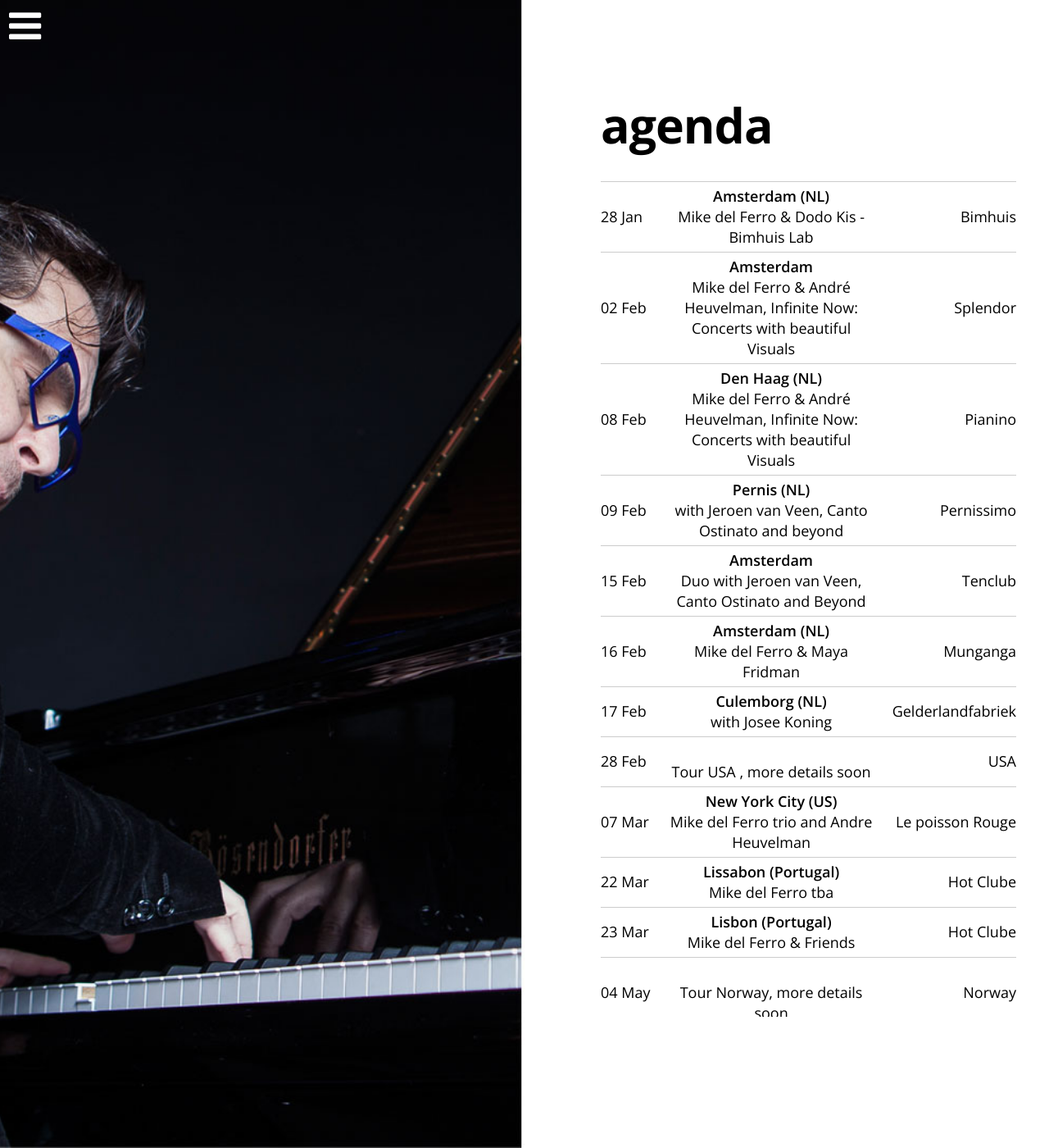
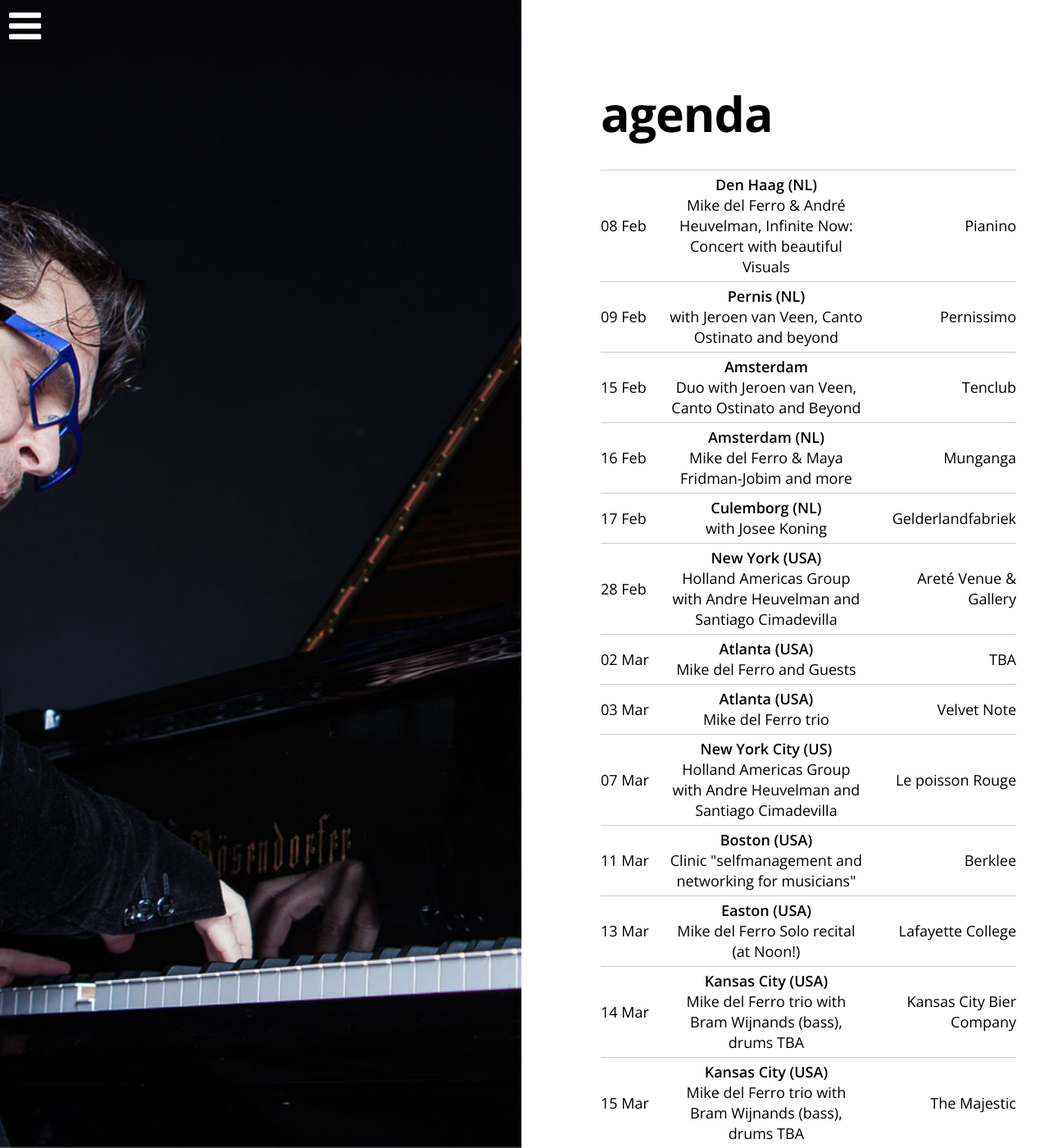
Before and after one commit to mikedelferro/website, a Jekyll site: the page built from agenda.html, in a window 1280 px wide and 1400 px high. Shown: the whole window at 82% size. Built offline with Jekyll 4.4.1, drawn with Linux system fonts in a browser that asks for light colours; nearby versions of some CDN libraries; some of the changed text lies outside the part shown.

Commit message:
Updated '_config.yml' via CloudCannon

```diff
--- a/_config.yml
+++ b/_config.yml
@@ -4,12 +4,12 @@ gigs:
     location:
     venue: Japan
     url:
-  - title: Mike del Ferro & Dodo Kis -Bimhuis Lab
-    date: 2019-01-28 20:30:00
-    location: Bimhuis
-    venue: Amsterdam (NL)
-    url: 'https://www.bimhuis.com'
-  - title: Mike del Ferro & Maya Fridman
+  - title: Mike del Ferro and Guests
+    date: 2019-03-02 20:00:00
+    location: TBA
+    venue: Atlanta (USA)
+    url:
+  - title: Mike del Ferro & Maya Fridman-Jobim and more
     date: 2019-02-16 20:30:00
     location: Munganga
     venue: Amsterdam (NL)
@@ -20,52 +20,90 @@ gigs:
     venue:
     url:
   - title: >-
-      Mike del Ferro & André Heuvelman, Infinite Now: Concerts with beautiful
+      Mike del Ferro & André Heuvelman, Infinite Now: Concert with beautiful
       Visuals
     date: 2019-02-08 20:00:00
     location: Pianino
     venue: Den Haag (NL)
     url: 'https://www.facebook.com/pianinotheater/'
-  - title: >-
-      Mike del Ferro & André Heuvelman, Infinite Now: Concerts with beautiful
-      Visuals
-    date: 2019-02-02 20:30:00
-    location: Splendor
-    venue: Amsterdam
-    url: www.splendoramsterdam.com
+  - title: Mike del Ferro trio
+    date: 2019-03-03 20:30:00
+    location: Velvet Note
+    venue: Atlanta (USA)
+    url: 'https://thevelvetnote.com/'
   - title: 'with Jeroen van Veen, Canto Ostinato and beyond'
     date: 2019-02-09 20:00:00
     location: Pernissimo
     venue: Pernis (NL)
     url: www.pernissimo.org
-  - title: Mike del Ferro & Friends
+  - title: 'Mike del Ferro 4tet with Ricardo Pinheiro, Massimo Cavalli and Joel Silva'
     date: 2019-03-23 20:00:00
     location: Hot Clube
     venue: Lisbon (Portugal)
     url: 'https://www.hcp.pt'
-  - title: Mike del Ferro trio and Andre Heuvelman
+  - title: Holland Americas Group with Andre Heuvelman and Santiago Cimadevilla
     date: 2019-03-07 21:00:00
     location: Le poisson Rouge
     venue: New York City (US)
     url: 'https://www.lpr.com'
-  - title: Mike del Ferro tba
+  - title: 'Mike del Ferro 4tet with Ricardo Pinheiro, Massimo Cavalli and Joel Silva'
     date: 2019-03-22 20:00:00
     location: Hot Clube
     venue: Lissabon (Portugal)
     url: 'https://www.hcp.pt'
-  - title: 'Tour USA , more details soon'
-    date: 2019-02-28 13:00:00
-    location: USA
-    venue:
-    url:
+  - title: Holland Americas Group with Andre Heuvelman and Santiago Cimadevilla
+    date: 2019-02-28 18:00:00
+    location: Areté Venue & Gallery
+    venue: New York (USA)
+    url: 'https://www.aretevenue.com'
   - title: 'Duo with Jeroen van Veen, Canto Ostinato and Beyond'
     date: 2019-02-15 20:00:00
     location: Tenclub
     venue: Amsterdam
-    url:
+    url: 'https://www.facebook.com/onbehalfoftenclub/'
   - title: with Josee Koning
     date: 2019-02-17 20:00:00
     location: Gelderlandfabriek
     venue: Culemborg (NL)
     url: >-
       https://www.degelderlandfabriek.nl/events/event/muziek-jam-jazz-pizza-josee-koning-mike-del-ferro/
+  - title: Clinic "selfmanagement and networking for musicians"
+    date: 2019-03-11 18:00:00
+    location: Berklee
+    venue: Boston (USA)
+    url: 'https://bostonconservatory.berklee.edu'
+  - title: Mike del Ferro Solo recital (at Noon!)
+    date: 2019-03-13 12:00:00
+    location: Lafayette College
+    venue: Easton (USA)
+    url: 'https://www.lafayette.edu/'
+  - title: 'Mike del Ferro trio with Bram Wijnands (bass), drums TBA'
+    date: 2019-03-14 20:00:00
+    location: Kansas City Bier Company
+    venue: Kansas City (USA)
+    url: 'https://kcbier.com'
+  - title: 'Mike del Ferro trio with Bram Wijnands (bass), drums TBA'
+    date: 2019-03-15 20:00:00
+    location: The Majestic
+    venue: Kansas City (USA)
+    url: 'http://majestickc.com/upcoming-shows/'
+  - title: 'Mike del Ferro trio with Bram Wijnands (bass), drums TBA'
+    date: 2019-03-16 20:00:00
+    location: The Majestic
+    venue: Kansas City (USA
+    url: 'http://majestickc.com/upcoming-shows/'
+  - title: with Andre Heuvelman and Trajecti Voices Choir
+    date: 2019-04-06 20:00:00
+    location: Church
+    venue: Diepenveen (NL)
+    url: 'https://www.trajectivoces.net'
+  - title:
+    date: 2019-04-07 16:00:00
+    location: Catharina Church
+    venue: Utrecht (NL)
+    url: 'https://www.trajectivoces.net'
+  - title: with daughter Ella del Ferro and her band
+    date: 2019-04-08 20:00:00
+    location: Melkweg
+    venue: Amsterdam (NL)
+    url: 'https://www.melkweg.nl'
```
